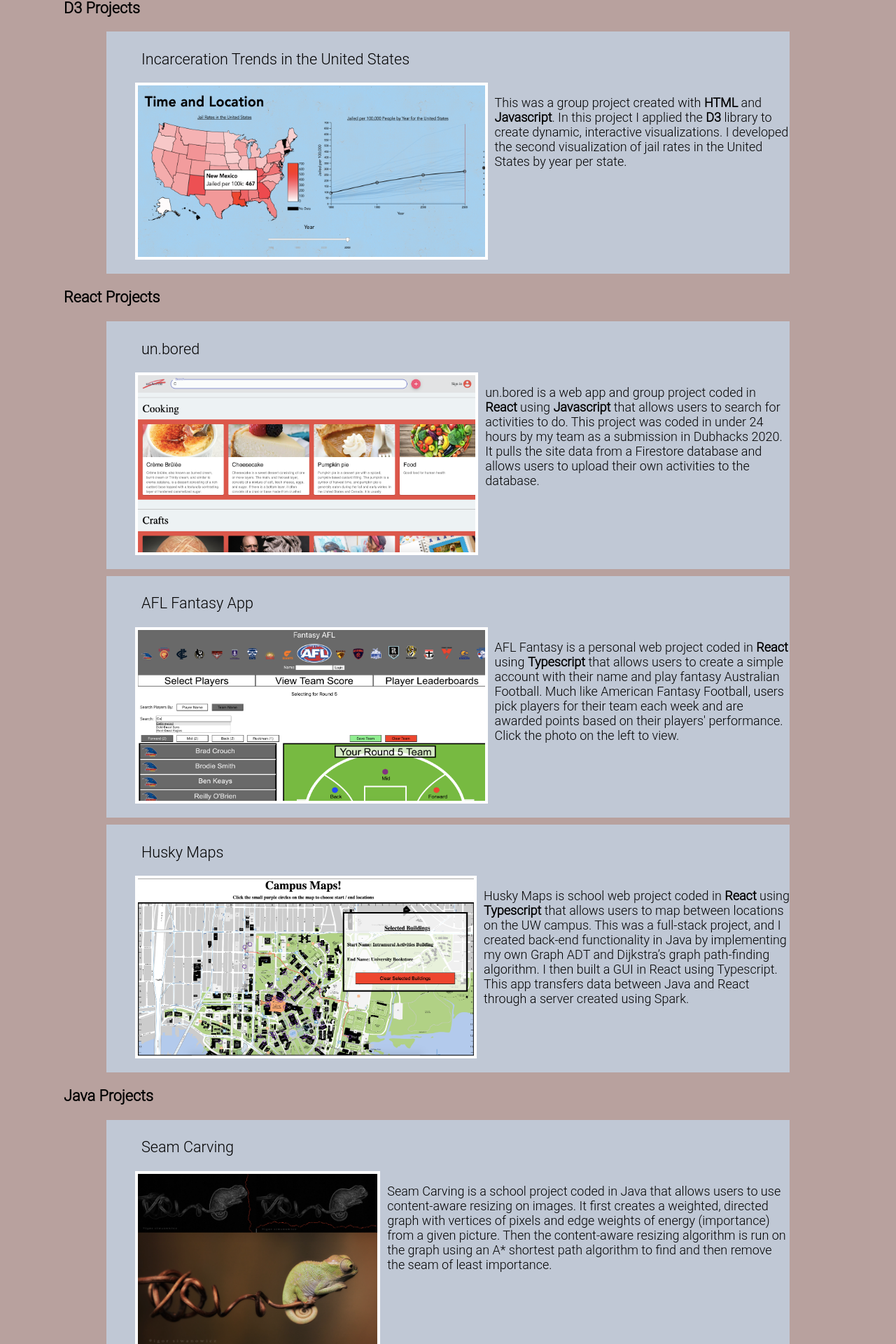
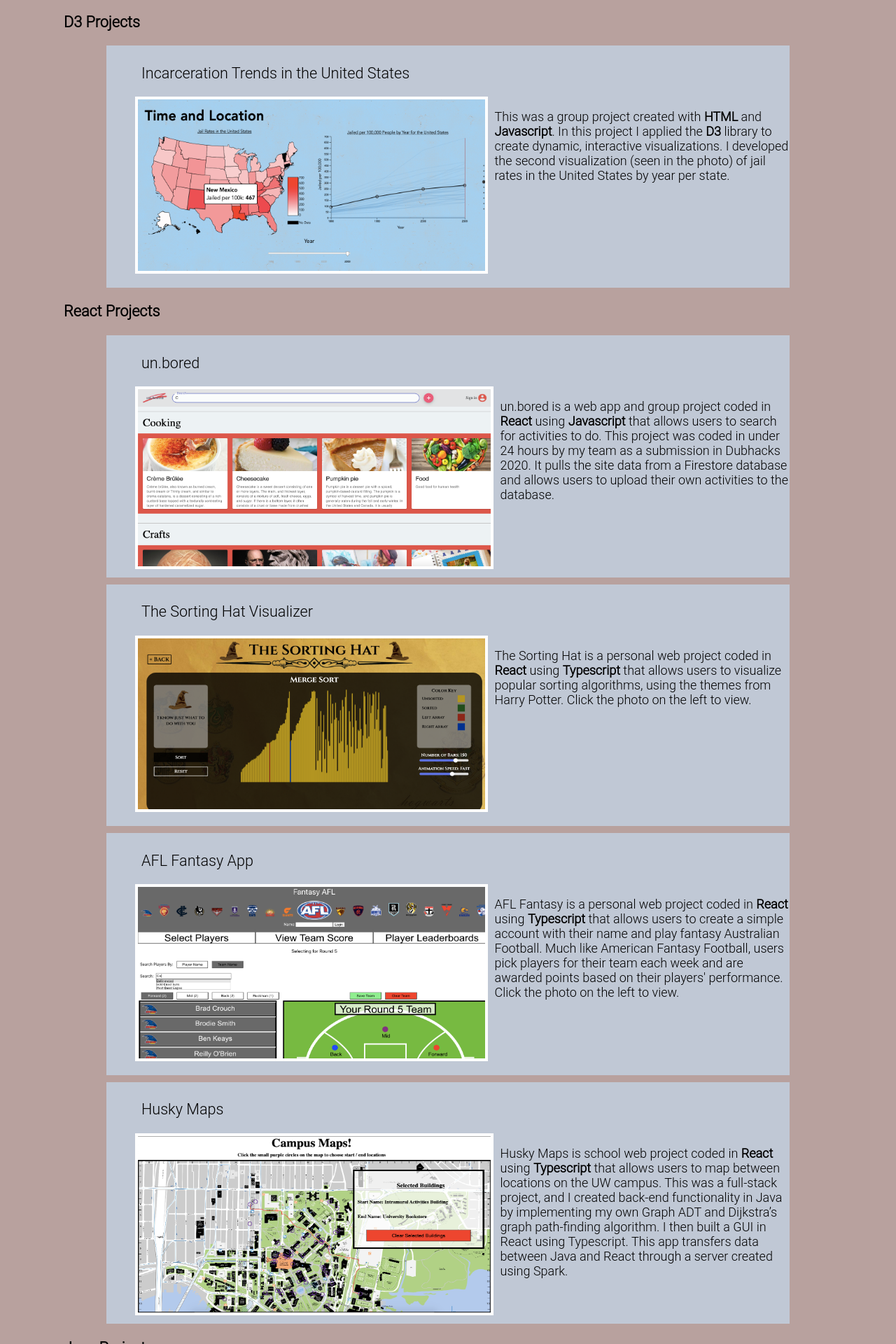
Before and after one commit to johan-boll-cse/johans_portfolio, a React (Create React App) app: page / in a window 1280 px wide. Shown: the part 1333-3253 px from the top of the page at 70% size. Built offline with nearby package versions, Linux system fonts and the light colour scheme.

Commit message:
Fixed image size and added the sorting hat project

```diff
--- a/src/App.tsx
+++ b/src/App.tsx
@@ -2,7 +2,6 @@ import React, {Component} from 'react';
 import './App.css';
 
 import Header from "./Header";
-
 import personalPhoto from './Pictures/JohanPicture.jpeg';
 import Top from "./Sections/Top";
 import Projects from "./Sections/Projects";
--- a/src/Sections/Projects.css
+++ b/src/Sections/Projects.css
@@ -49,6 +49,15 @@
     background-image: url("../Pictures/AFLApp.png");
 }
 
+#SortingHat {
+    background-image: url("../Pictures/TheSortingHat.png");
+}
+
 #Incarceration {
     background-image: url("../Pictures/Incarceration.png");
 }
+
+.Image-Container {
+    width: 1000px;
+    height: calc(8vw + 150px);
+}
--- a/src/Sections/Projects.tsx
+++ b/src/Sections/Projects.tsx
@@ -16,11 +16,13 @@ class Projects extends Component<{}, {}> {
                 <div className="Project-Container">
                     <p id="body-title">Incarceration Trends in the United States</p>
                     <div className="Project-Item">
+                        <div className="Image-Container">
                             <form action="https://cse442-20f.github.io/FP-Incarceration-in-the-United-States/" target="_new">
                                 <button className="app-photo-linked" id="Incarceration" type="submit"/>
                             </form>
+                        </div>
                         <p id="body-text">
-                            This was a group project created with <b>HTML</b> and <b>Javascript</b>. In this project I applied the <b>D3</b> library to create dynamic, interactive visualizations. I developed the second visualization of jail rates in the United States by year per state.
+                            This was a group project created with <b>HTML</b> and <b>Javascript</b>. In this project I applied the <b>D3</b> library to create dynamic, interactive visualizations. I developed the second visualization (seen in the photo) of jail rates in the United States by year per state.
                         </p>
                     </div>
                 </div>
@@ -28,19 +30,34 @@ class Projects extends Component<{}, {}> {
                 <div className="Project-Container">
                     <p id="body-title">un.bored</p>
                     <div className="Project-Item">
-                        <img id="app-photo" src={unbored} alt="unbored">
-                        </img>
+                        <div className="Image-Container">
+                            <img id="app-photo" src={unbored} alt="unbored"/>
+                        </div>
                         <p id="body-text"> un.bored is a web app and group project coded in <b>React</b> using <b>Javascript</b> that allows
                             users to search for activities to do. This project was coded in under 24 hours by my team as a submission in Dubhacks 2020. It pulls the site data from a Firestore
                             database and allows users to upload their own activities to the database.</p>
                     </div>
                 </div>
                 <div className="Project-Container">
+                    <p id="body-title">The Sorting Hat Visualizer</p>
+                    <div className="Project-Item">
+                        <div className="Image-Container">
+                            <form action="https://the-sorting-hat-visualizer.netlify.app/" target="_new">
+                                <button className="app-photo-linked" id="SortingHat" type="submit"/>
+                            </form>
+                        </div>
+                        <p id="body-text"> The Sorting Hat is a personal web project coded in <b>React</b> using <b>Typescript</b> that
+                            allows users to visualize popular sorting algorithms, using the themes from Harry Potter. Click the photo on the left to view.</p>
+                    </div>
+                </div>
+                <div className="Project-Container">
                     <p id="body-title">AFL Fantasy App</p>
                     <div className="Project-Item">
+                        <div className="Image-Container">
                             <form action="https://afl-fantasy-app.netlify.app/" target="_new">
                                 <button className="app-photo-linked" id="AFL" type="submit"/>
                             </form>
+                        </div>
                         <p id="body-text"> AFL Fantasy is a personal web project coded in <b>React</b> using <b>Typescript</b> that
                             allows users to create a simple account with their name and play fantasy Australian Football. Much
                             like American Fantasy Football, users pick players for their team each week and are awarded points
@@ -50,8 +67,9 @@ class Projects extends Component<{}, {}> {
                 <div className="Project-Container">
                     <p id="body-title">Husky Maps</p>
                     <div className="Project-Item">
-                        <img id="app-photo" src={huskyMapsPhoto} alt="Husky Maps">
-                        </img>
+                        <div className="Image-Container">
+                            <img id="app-photo" src={huskyMapsPhoto} alt="Husky Maps"/>
+                        </div>
                         <p id="body-text"> Husky Maps is school web project coded in <b>React</b> using <b>Typescript</b> that allows users to
                             map between locations on the UW campus. This was a full-stack project, and I created back-end
                             functionality in Java by implementing my own Graph ADT and Dijkstra’s graph path-finding algorithm.
@@ -63,8 +81,9 @@ class Projects extends Component<{}, {}> {
                 <div className="Project-Container">
                     <p id="body-title">Seam Carving</p>
                     <div className="Project-Item">
-                        <img id="app-photo" src={seamCarvingPhoto} alt="Seam Carving">
-                        </img>
+                        <div className="Image-Container">
+                            <img id="app-photo" src={seamCarvingPhoto} alt="Seam Carving"/>
+                        </div>
                         <p id="body-text"> Seam Carving is a school project coded in Java that allows users to use content-aware
                             resizing on images. It first creates a weighted, directed graph with vertices of pixels and edge
                             weights of energy (importance) from a given picture. Then the content-aware resizing algorithm is
@@ -76,8 +95,9 @@ class Projects extends Component<{}, {}> {
                 <div className="Project-Container">
                     <p id="body-title">Ray Tracer</p>
                     <div className="Project-Item">
-                        <img id="app-photo" src={rayTracePhoto} alt="Ray Tracer">
-                        </img>
+                        <div className="Image-Container">
+                            <img id="app-photo" src={rayTracePhoto} alt="Ray Tracer"/>
+                        </div>
                         <p id="body-text"> Ray Tracer is a school project coded in C++ using the OpenGL API. Ray tracing is accomplished by sending
                         a ray out from a render camera for each pixel in the viewing box. It implements reflection, refraction, and shadow attenuation.</p>
                     </div>
@@ -85,8 +105,9 @@ class Projects extends Component<{}, {}> {
                 <div className="Project-Container">
                     <p id="body-title">Search Engine</p>
                     <div className="Project-Item">
-                        <img id="app-photo" src={searchEnginePhoto} alt="Search Engine">
-                        </img>
+                        <div className="Image-Container">
+                            <img id="app-photo" src={searchEnginePhoto} alt="Search Engine"/>
+                        </div>
                         <p id="body-text"> Search Engine is a school project coded in C++. This project has the same
                             functionality as a web search engine with a limited data set. It is built from scratch. I created my own LinkedList and HashMap implementations. This
                             search engine parses documents, stores an inverted search index on disc, creates a server which
--- a/src/Sections/Skills.tsx
+++ b/src/Sections/Skills.tsx
@@ -15,9 +15,10 @@ class Skills extends Component<{}, {}> {
                         <div className="Skill-Boxes">
                             <p id="skill-box">Java</p>
                             <p id="skill-box">Javascript</p>
-                            <p id="skill-box">C++</p>
+                            <p id="skill-box">Python</p>
                             <p id="skill-box">HTML</p>
                             <p id="skill-box">Typescript</p>
+                            <p id="skill-box">C++</p>
                             <p id="skill-box">C</p>
                         </div>
                     </div>
@@ -33,6 +34,7 @@ class Skills extends Component<{}, {}> {
                             <p id="skill-box">Git</p>
                             <p id="skill-box">OpenGL</p>
                             <p id="skill-box">D3</p>
+                            <p id="skill-box">PyTorch</p>
                         </div>
                     </div>
                 </div>
```
Also changed, not shown: src/Pictures/TheSortingHat.png (added). Lines whose indentation alone changed are shown as unchanged.
